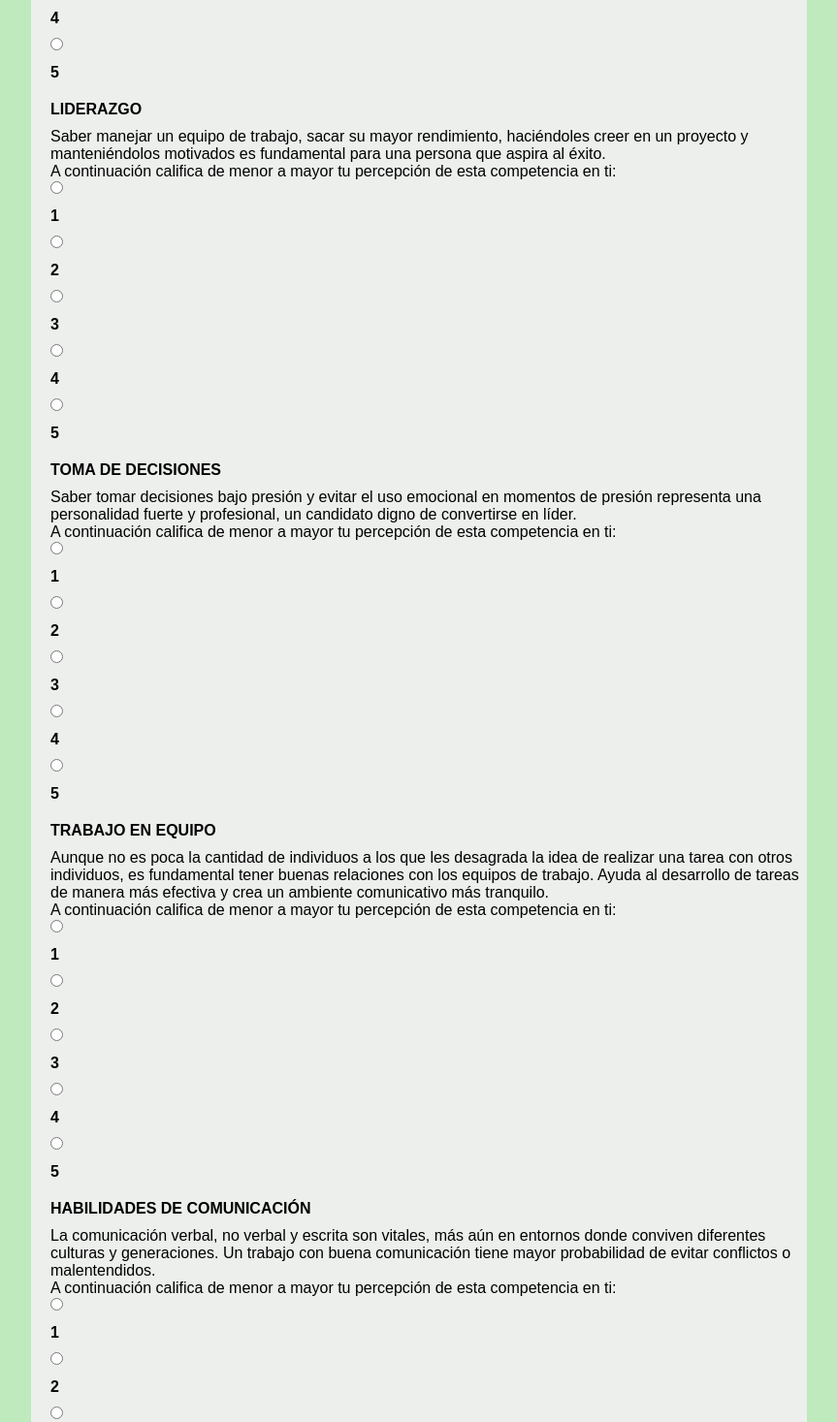
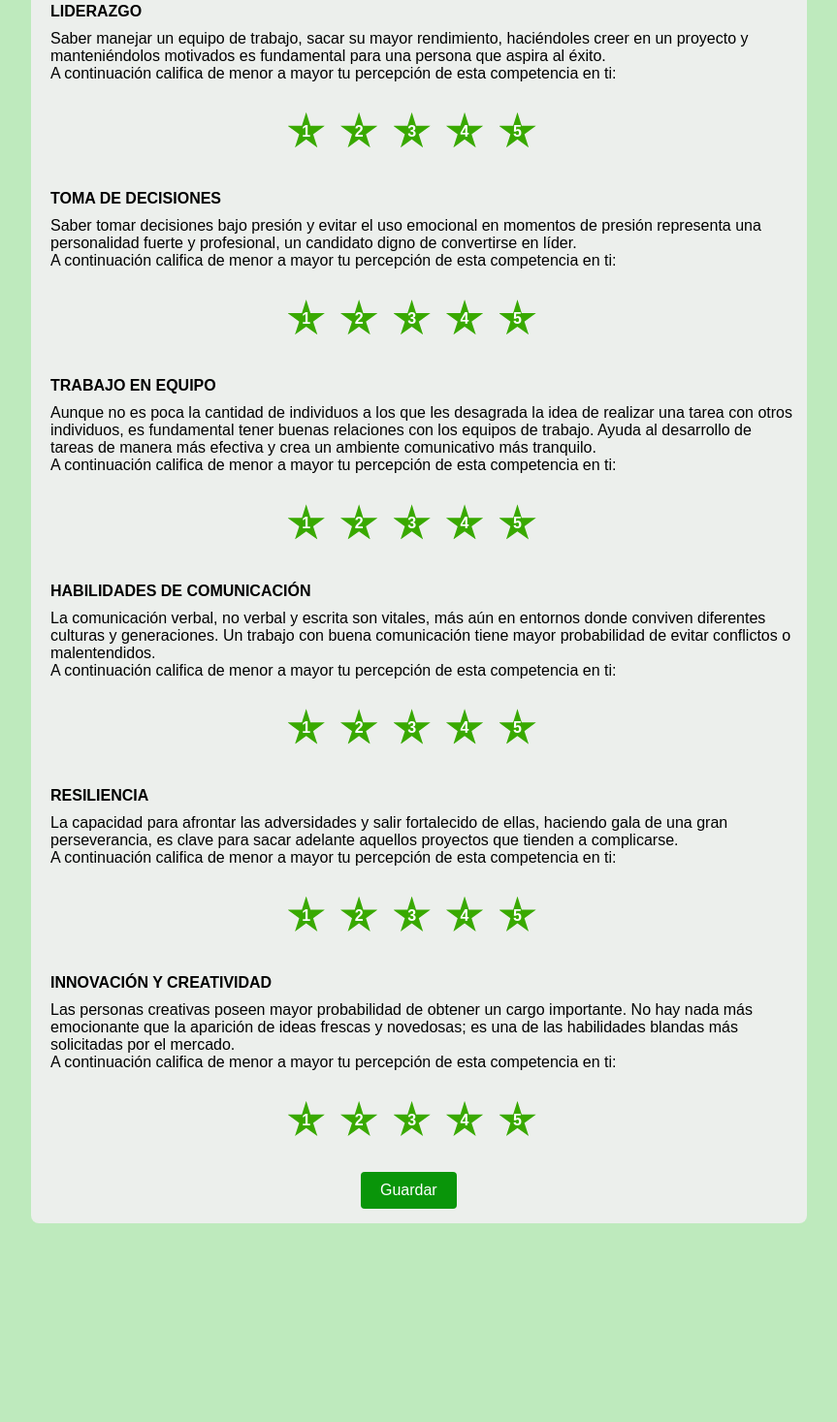
Before and after one commit to GMkeiner/Encuesta, a plain HTML site: page index.html in a window 1280 px wide. Shown: the part 672-2139 px from the top of the page at 97% size, without its empty margins (208-1071 px from the left). After the commit the page ends 1954 px from the top, so only its background shows below. Drawn offline with Linux system fonts and the light colour scheme.

Commit message:
Falta añadir mas cosas y acomodar el diseño responsivo de la encuesta

```diff
--- a/css/styles.css
+++ b/css/styles.css
@@ -18,14 +18,14 @@ body {
     background: rgb(236, 239, 236);
     width: 90%;
     max-width: 800px;
-    padding: 0;
+    padding: 0 10px;
     padding-left: 20px;
     border-radius: 8px;
 }
 
 .inter {
     background: rgb(9, 149, 9);
-    padding: 30px;
+    padding: 45px;
     color: white;
     text-align: center;
     margin-left: -20px;
@@ -54,13 +54,22 @@ body {
     margin-bottom: 15px;
 }
 
+.linea{
+    margin: 2%;
+    margin-top: 4%;
+    padding-left: 29%;
+
+}
+
 label {
     display: block;
     margin-bottom: 10px;
     margin-top: 10px;
     font-weight: bold;
 }
-
+input[type="radio"]{
+    width: 100px;
+}
 input[type="text"],
 select {
     width: 100%;
@@ -80,14 +89,14 @@ select {
     background: white;
 }
 
-.radio-group {
+/* .radio-group {
     display: flex;
     gap: 10px;
 }
 
 .radio-group input[type="radio"] {
     margin-right: 5px;
-}
+} */
 
 button {
     padding: 10px 20px;
@@ -177,3 +186,50 @@ button:hover {
         margin-right: 3px;
     }
 }
+
+.star-label {
+    display: inline-block;
+    width: 40px;
+    height: 40px;
+    background-color: #39A900;
+    border-radius: 50%;
+    clip-path: polygon(
+        50% 0%,
+        61% 35%,
+        98% 35%,
+        68% 57%,
+        79% 91%,
+        50% 70%,
+        21% 91%,
+        32% 57%,
+        2% 35%,
+        39% 35%
+    );
+    text-align: center;
+    line-height: 40px;
+    color: #fff;
+    font-weight: bold;
+    cursor: pointer;
+    margin: 0 5px;
+    transition: background-color 0.3s ease, transform 0.3s ease;
+}
+
+.star-label:hover {
+    background-color: #FFC107;
+    transform: scale(1.1); /* Aumenta el tamaño al pasar el cursor */
+}
+
+input[type="radio"] {
+    display: none;
+}
+
+input[type="radio"]:checked + .star-label {
+    background-color: #FF9800; /* Color cuando está seleccionado */
+}
+
+.star-label.selected {
+    background-color: #FF9800; /* Color cuando está seleccionado */
+}
+.hr{
+    color: #39A900;
+}
--- a/index.html
+++ b/index.html
@@ -5,6 +5,7 @@
     <meta name="viewport" content="width=device-width, initial-scale=1.0">
     <title>SENA | ENCUESTA</title>
     <link rel="stylesheet" href="./css/styles.css">
+    <link rel="icon" href="./img/LogoSena.png">
 </head>
 <body>
     <div class="container">
@@ -20,14 +21,14 @@
             </section>
 
             <div class="form">
-                <section class="from-group">
+                <section class="form-group">
                     <section class="from-inter">
                         <label for="nombre">Nombre Completo: *</label>
                         <input type="text" id="nombre" name="nombre" placeholder="Ingrese su nombre" required>
                     </section>
                 </section>
 
-                <section class="from-group">
+                <section class="form-group">
                     <section class="from-flex">
                         <label for="tipo-identificacion">Tipo De Identificación: *</label>
                         <select id="tipo-identificacion" name="tipo-identificacion" required>
@@ -41,190 +42,192 @@
                     </section>
                 </section>
 
-                <section class="from-group">
-                    <section class="from-flex">
+                <section class="form-group">
+                    <section class="form-flex">
                         <label for="numero">Número De Identificación: *</label>
                         <input id="numero" name="numero" placeholder="Número de identificación" required>
                     </section>
                 </section>
 
-                <section >
+                <br>
+
+                <section>
                     <div>
                         <label for="q1">GESTIÓN DE TIEMPO</label>
                         <p>Manejar el tiempo de manera efectiva, entregar pendientes durante los plazos requeridos y cumplir con horarios impulsa la productividad personal, colectiva y ayuda a la persona a destacar entre los demás individuos.</p>
-                        <p>A continuación califica de menor a mayor tu percepción de esta competencia en ti:</p>
+                        <p>A continuación califica del 1 al 5 tu percepción de esta competencia en ti:</p>
 
-                        <div >
+                        <div class="linea">
                             <input type="radio" id="q2a" name="gestion-tiempo" value="1">
-                            <label for="q2a">1</label>
+                            <label for="q2a" class="star-label" title="1">1</label>
 
                             <input type="radio" id="q2b" name="gestion-tiempo" value="2">
-                            <label for="q2b">2</label>
+                            <label for="q2b" class="star-label" title="2">2</label>
 
                             <input type="radio" id="q2c" name="gestion-tiempo" value="3">
-                            <label for="q2c">3</label>
+                            <label for="q2c" class="star-label" title="3">3</label>
 
                             <input type="radio" id="q2d" name="gestion-tiempo" value="4">
-                            <label for="q2d">4</label>
+                            <label for="q2d" class="star-label" title="4">4</label>
 
                             <input type="radio" id="q2e" name="gestion-tiempo" value="5">
-                            <label for="q2e">5</label>
+                            <label for="q2e" class="star-label" title="5">5</label>
                         </div>
                     </div>
                 </section>
 
-                <section class="from-group">
-                    <div>
+
+                <section class="form-group">
                     <label for="q3">LIDERAZGO</label>
                     <p>Saber manejar un equipo de trabajo, sacar su mayor rendimiento, haciéndoles creer en un proyecto y manteniéndolos motivados es fundamental para una persona que aspira al éxito.</p>
                     <p>A continuación califica de menor a mayor tu percepción de esta competencia en ti:</p>
 
-                        <div>
+                    <div class="linea">
                         <input type="radio" id="q3a" name="liderazgo" value="1">
-                            <label for="q3a">1</label>
+                        <label for="q3a" class="star-label" title="1">1</label>
 
                         <input type="radio" id="q3b" name="liderazgo" value="2">
-                            <label for="q3b">2</label>
+                        <label for="q3b" class="star-label" title="2">2</label>
 
                         <input type="radio" id="q3c" name="liderazgo" value="3">
-                            <label for="q3c">3</label>
+                        <label for="q3c" class="star-label" title="3">3</label>
 
                         <input type="radio" id="q3d" name="liderazgo" value="4">
-                            <label for="q3d">4</label>
+                        <label for="q3d" class="star-label" title="4">4</label>
 
                         <input type="radio" id="q3e" name="liderazgo" value="5">
-                            <label for="q3e">5</label>
-                        </div>
+                        <label for="q3e" class="star-label" title="5">5</label>
                     </div>
                 </section>
 
-                <section class="from-group">
+                <section class="form-group">
                     <div>
                         <label for="q4">TOMA DE DECISIONES</label>
                         <p>Saber tomar decisiones bajo presión y evitar el uso emocional en momentos de presión representa una personalidad fuerte y profesional, un candidato digno de convertirse en líder.</p>
                         <p>A continuación califica de menor a mayor tu percepción de esta competencia en ti:</p>
 
-                        <div>
+                        <div class="linea">
                             <input type="radio" id="q4a" name="toma-decisiones" value="1">
-                            <label for="q4a">1</label>
+                            <label for="q4a" class="star-label" title="1">1</label>
 
                             <input type="radio" id="q4b" name="toma-decisiones" value="2">
-                            <label for="q4b">2</label>
+                            <label for="q4b" class="star-label" title="2">2</label>
 
                             <input type="radio" id="q4c" name="toma-decisiones" value="3">
-                            <label for="q4c">3</label>
+                            <label for="q4c" class="star-label" title="3">3</label>
 
                             <input type="radio" id="q4d" name="toma-decisiones" value="4">
-                            <label for="q4d">4</label>
+                            <label for="q4d" class="star-label" title="4">4</label>
 
                             <input type="radio" id="q4e" name="toma-decisiones" value="5">
-                            <label for="q4e">5</label>
+                            <label for="q4e" class="star-label" title="5">5</label>
                         </div>
                     </div>
                 </section>
 
-                <section class="from-group">
+                <section class="form-group">
                     <div>
                         <label for="q5">TRABAJO EN EQUIPO</label>
                         <p>Aunque no es poca la cantidad de individuos a los que les desagrada la idea de realizar una tarea con otros individuos, es fundamental tener buenas relaciones con los equipos de trabajo. Ayuda al desarrollo de tareas de manera más efectiva y crea un ambiente comunicativo más tranquilo.</p>
                         <p>A continuación califica de menor a mayor tu percepción de esta competencia en ti:</p>
 
-                        <div>
+                        <div class="linea">
                             <input type="radio" id="q5a" name="trabajo-en-equipo" value="1">
-                            <label for="q5a">1</label>
+                            <label for="q5a" class="star-label" title="1">1</label>
 
                             <input type="radio" id="q5b" name="trabajo-en-equipo" value="2">
-                            <label for="q5b">2</label>
+                            <label for="q5b" class="star-label" title="2">2</label>
 
                             <input type="radio" id="q5c" name="trabajo-en-equipo" value="3">
-                            <label for="q5c">3</label>
+                            <label for="q5c" class="star-label" title="3">3</label>
 
                             <input type="radio" id="q5d" name="trabajo-en-equipo" value="4">
-                            <label for="q5d">4</label>
+                            <label for="q5d" class="star-label" title="4">4</label>
 
                             <input type="radio" id="q5e" name="trabajo-en-equipo" value="5">
-                            <label for="q5e">5</label>
+                            <label for="q5e" class="star-label" title="5">5</label>
                         </div>
                     </div>
                 </section>
 
-                <section class="from-group">
+                <section class="form-group">
                     <div>
                         <label for="q6">HABILIDADES DE COMUNICACIÓN</label>
                         <p>La comunicación verbal, no verbal y escrita son vitales, más aún en entornos donde conviven diferentes culturas y generaciones. Un trabajo con buena comunicación tiene mayor probabilidad de evitar conflictos o malentendidos.</p>
                         <p>A continuación califica de menor a mayor tu percepción de esta competencia en ti:</p>
 
-                        <div>
+                        <div class="linea">
                             <input type="radio" id="q6a" name="habilidades-comunicacion" value="1">
-                            <label for="q6a">1</label>
+                            <label for="q6a" class="star-label" title="1">1</label>
 
                             <input type="radio" id="q6b" name="habilidades-comunicacion" value="2">
-                            <label for="q6b">2</label>
+                            <label for="q6b" class="star-label" title="2">2</label>
 
                             <input type="radio" id="q6c" name="habilidades-comunicacion" value="3">
-                            <label for="q6c">3</label>
+                            <label for="q6c" class="star-label" title="3">3</label>
 
                             <input type="radio" id="q6d" name="habilidades-comunicacion" value="4">
-                            <label for="q6d">4</label>
+                            <label for="q6d" class="star-label" title="4">4</label>
 
                             <input type="radio" id="q6e" name="habilidades-comunicacion" value="5">
-                            <label for="q6e">5</label>
+                            <label for="q6e" class="star-label" title="5">5</label>
                         </div>
                     </div>
                 </section>
 
-                <section class="from-group">
+                <section class="form-group">
                     <div>
                         <label for="q7">RESILIENCIA</label>
                         <p>La capacidad para afrontar las adversidades y salir fortalecido de ellas, haciendo gala de una gran perseverancia, es clave para sacar adelante aquellos proyectos que tienden a complicarse.</p>
                         <p>A continuación califica de menor a mayor tu percepción de esta competencia en ti:</p>
 
-                        <div>
+                        <div class="linea">
                             <input type="radio" id="q7a" name="resiliencia" value="1">
-                            <label for="q7a">1</label>
+                            <label for="q7a" class="star-label" title="1">1</label>
 
                             <input type="radio" id="q7b" name="resiliencia" value="2">
-                            <label for="q7b">2</label>
+                            <label for="q7b" class="star-label" title="2">2</label>
 
                             <input type="radio" id="q7c" name="resiliencia" value="3">
-                            <label for="q7c">3</label>
+                            <label for="q7c" class="star-label" title="3">3</label>
 
                             <input type="radio" id="q7d" name="resiliencia" value="4">
-                            <label for="q7d">4</label>
+                            <label for="q7d" class="star-label" title="4">4</label>
 
                             <input type="radio" id="q7e" name="resiliencia" value="5">
-                            <label for="q7e">5</label>
+                            <label for="q7e" class="star-label" title="5">5</label>
                         </div>
                     </div>
                 </section>
 
-                <section class="from-group">
+            <section class="form-group">
                 <div>
                     <label for="q8">INNOVACIÓN Y CREATIVIDAD</label>
                     <p>Las personas creativas poseen mayor probabilidad de obtener un cargo importante. No hay nada más emocionante que la aparición de ideas frescas y novedosas; es una de las habilidades blandas más solicitadas por el mercado.</p>
                     <p>A continuación califica de menor a mayor tu percepción de esta competencia en ti:</p>
 
-                        <div>
+                    <div class="linea">
                         <input type="radio" id="q8a" name="innovacion-creatividad" value="1">
-                            <label for="q8a">1</label>
+                        <label for="q8a" class="star-label" title="1">1</label>
 
                         <input type="radio" id="q8b" name="innovacion-creatividad" value="2">
-                            <label for="q8b">2</label>
+                        <label for="q8b" class="star-label" title="2">2</label>
 
                         <input type="radio" id="q8c" name="innovacion-creatividad" value="3">
-                            <label for="q8c">3</label>
+                        <label for="q8c" class="star-label" title="3">3</label>
 
                         <input type="radio" id="q8d" name="innovacion-creatividad" value="4">
-                            <label for="q8d">4</label>
+                        <label for="q8d" class="star-label" title="4">4</label>
 
                         <input type="radio" id="q8e" name="innovacion-creatividad" value="5">
-                            <label for="q8e">5</label>
+                        <label for="q8e" class="star-label" title="5">5</label>
                     </div>
+                    <br>
+                    <button type="submit" class="submit-button">Guardar</button>
                 </div>
-                    <button type="submit">Guardar</button>
-                </section>
             </div>
         </section>
     </div>
+    <script src="./js/script.js"></script>
 </body>
 </html>
```
Also changed, not shown: js/script.js (added, +19 -0 lines), img/LogoSena.png (added). Lines whose indentation alone changed are shown as unchanged.
